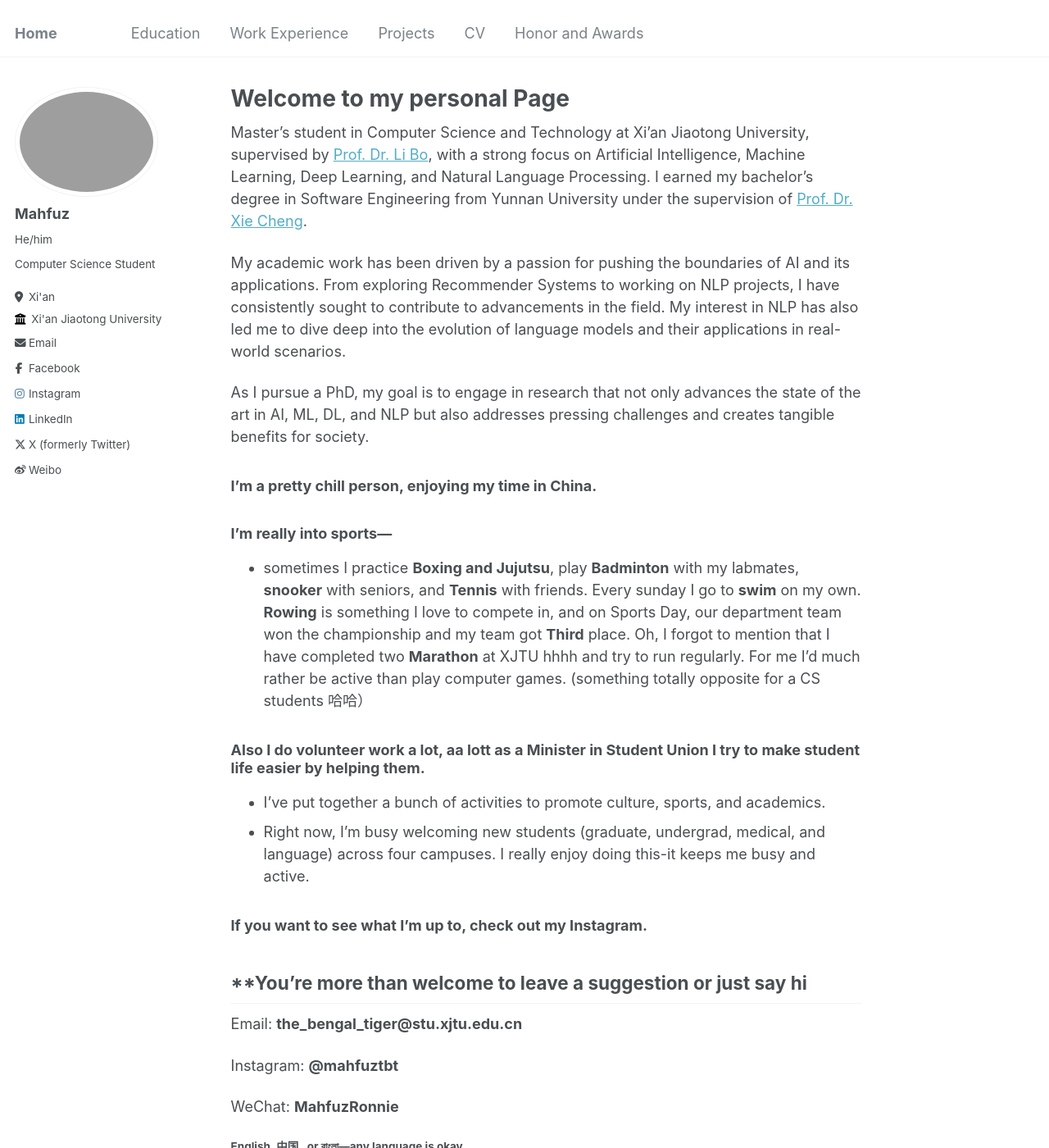
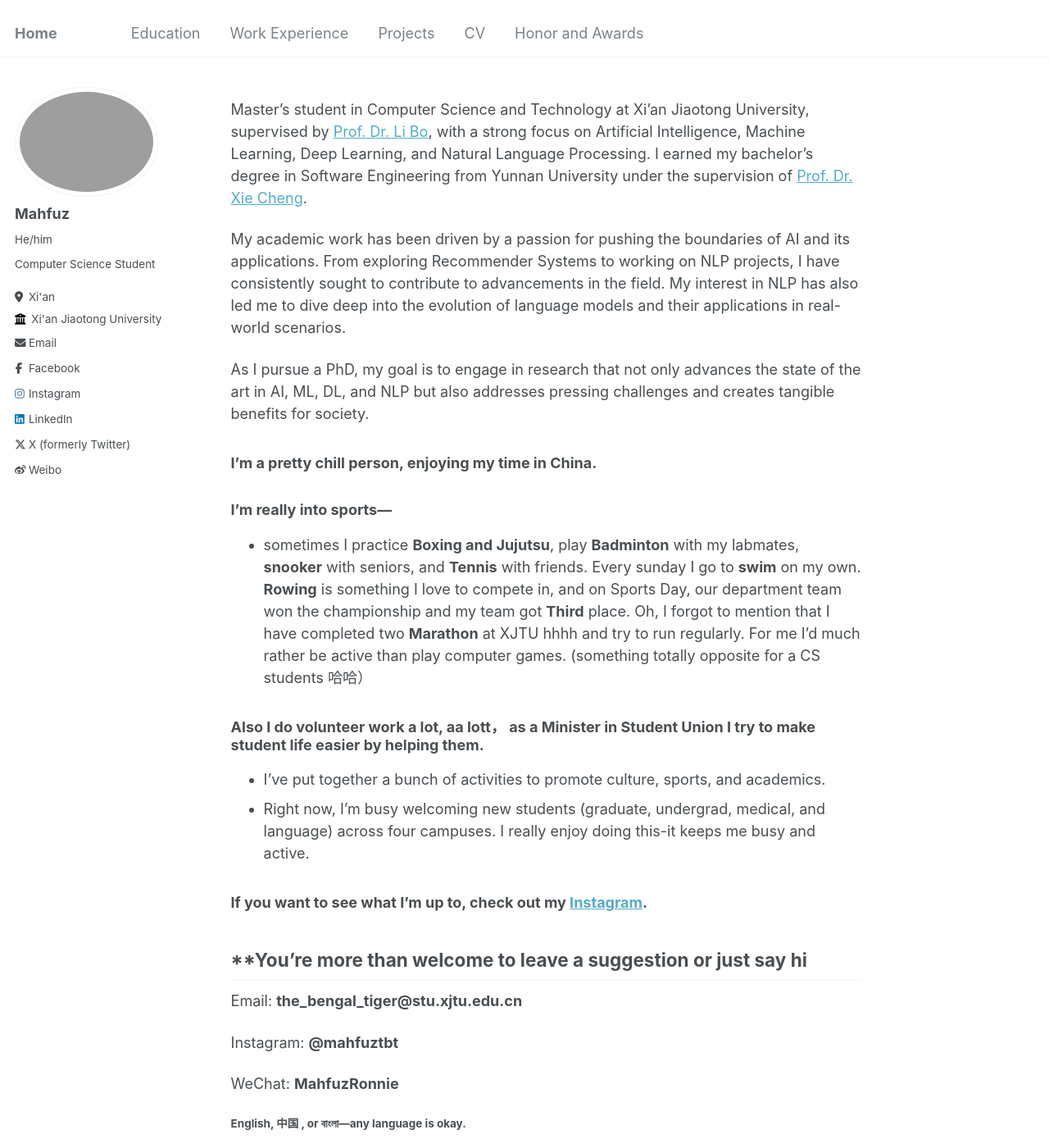
Before and after one commit to mahfuztbt/mahfuztbt.github.io, a Jekyll site: the page built from _pages/about.md, in a window 1280 px wide and 1400 px high. Shown: the whole window at 82% size. Built offline with Jekyll 4.4.1, drawn with Linux system fonts in a browser that asks for light colours; part of the change alters nothing that is shown.

Commit message:
Update about.md

```diff
--- a/_pages/about.md
+++ b/_pages/about.md
@@ -1,6 +1,6 @@
 ---
 permalink: /
-title: "Welcome to my personal Page"
+title: ""
 author_profile: true
 redirect_from:
   - /about/
@@ -19,11 +19,11 @@ As I pursue a PhD, my goal is to engage in research that not only advances the s
 ### I’m really into sports—
 - sometimes I practice **Boxing and Jujutsu**, play **Badminton** with my labmates, **snooker** with seniors, and **Tennis** with friends. Every sunday I go to **swim** on my own. **Rowing** is something I love to compete in, and on Sports Day, our department team won the championship and my team got **Third** place. Oh, I forgot to mention that I have completed two **Marathon** at XJTU hhhh and try to run regularly. For me I’d much rather be active than play computer games. (something totally opposite for a CS students 哈哈）
 
-### Also I do volunteer work a lot, aa lott as a Minister in Student Union I try to make student life easier by helping them.
+### Also I do volunteer work a lot, aa lott， as a Minister in Student Union I try to make student life easier by helping them.
 - I’ve put together a bunch of activities to promote culture, sports, and academics.
 - Right now, I’m busy welcoming new students (graduate, undergrad, medical, and language) across four campuses. I really enjoy doing this-it keeps me busy and active.
 
-### If you want to see what I’m up to, check out my Instagram.
+### If you want to see what I’m up to, check out my [Instagram](https://www.instagram.com/zoey_chen17/).
 
 ## **You’re more than welcome to leave a suggestion or just say hi
 Email: **the_bengal_tiger@stu.xjtu.edu.cn**
```
